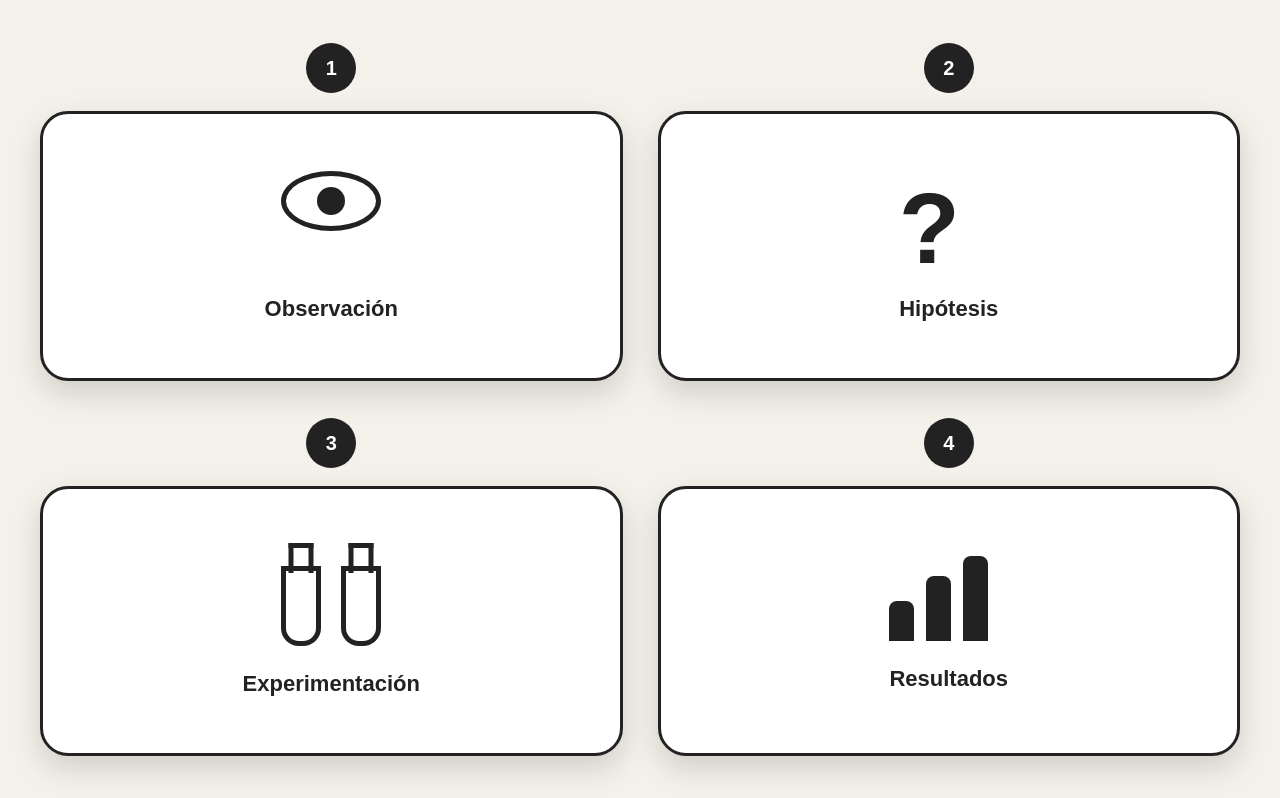
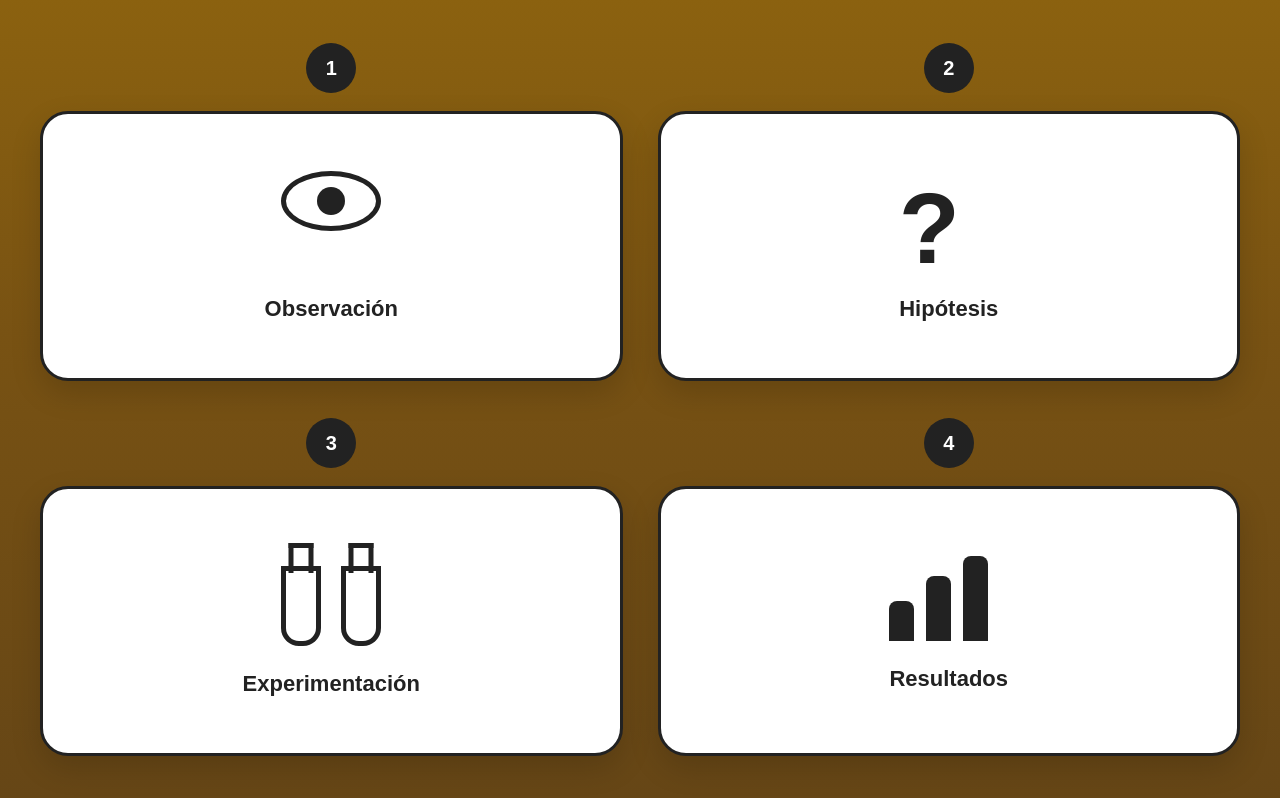
Before and after one commit to Juanerc2423/Juanerc2423pg.github.io, a plain HTML site: page index.html in a window 1280 px wide. Shown: the part 121-919 px from the top of the page. Drawn offline with Linux system fonts and the light colour scheme.

Commit message:
Update index.html

```diff
--- a/index.html
+++ b/index.html
@@ -15,7 +15,7 @@
 }
 
 body{
-    background:#f4f1ea;
+    background: linear-gradient(#92670e,#785213,#664616);
     min-height:100vh;
     display:flex;
     flex-direction:column;
```
